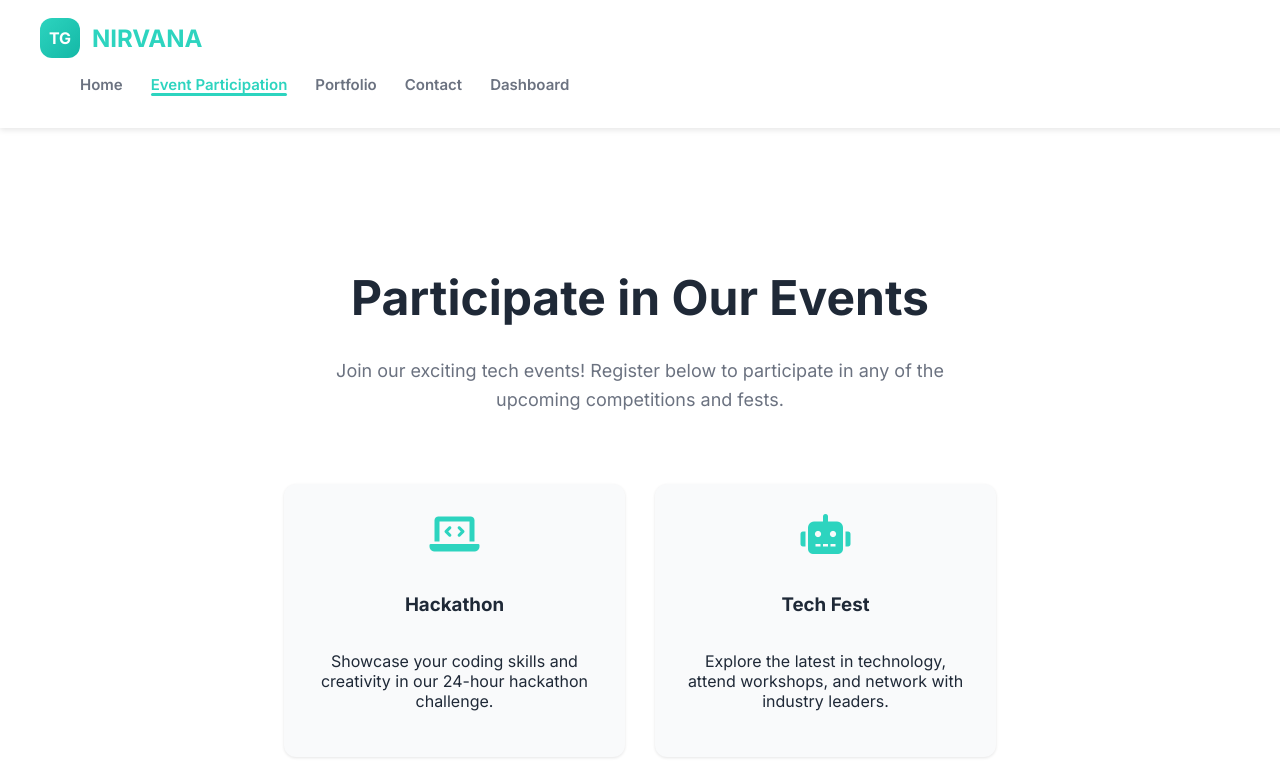
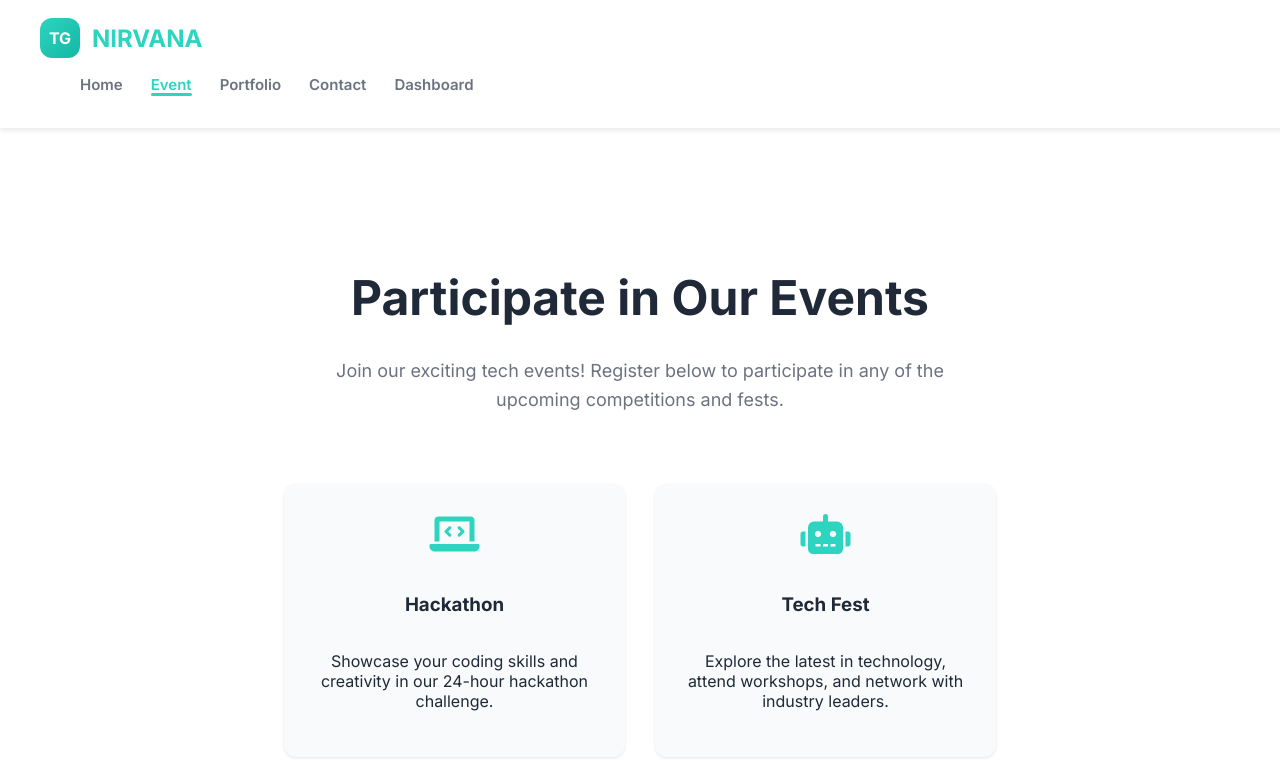
Before and after one commit to tanmaygunwant9/website_for_tech_fest, a plain HTML site: page services.html in a window 1280 px wide. Shown: the top 784 px of the page. Drawn offline with Linux system fonts and the light colour scheme.

Commit message:
services.html

```diff
--- a/services.html
+++ b/services.html
@@ -3,7 +3,7 @@
 <head>
   <meta charset="UTF-8" />
   <meta name="viewport" content="width=device-width, initial-scale=1" />
-  <title>InteractiveApp - Event Participation</title>
+  <title>InteractiveApp - Event</title>
   <link
     href="https://fonts.googleapis.com/css2?family=Inter:wght@300;400;500;600;700&display=swap"
     rel="stylesheet"
@@ -26,7 +26,7 @@
           <a href="index.html" class="nav-link">Home</a>
         </li>
         <li class="nav-item">
-          <a href="services.html" class="nav-link active">Event Participation</a>
+          <a href="services.html" class="nav-link active">Event</a>
         </li>
         <li class="nav-item">
           <a href="portfolio.html" class="nav-link">Portfolio</a>
```
